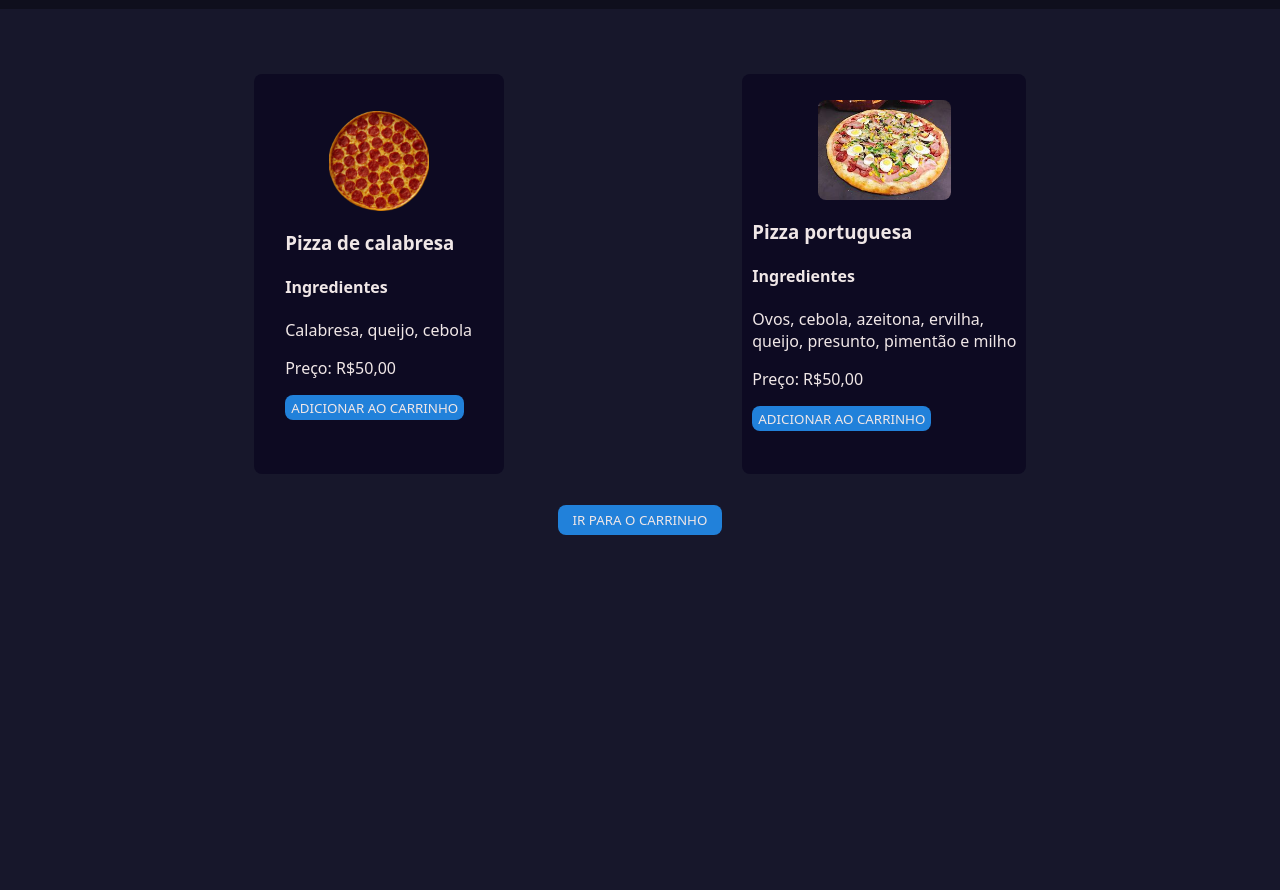
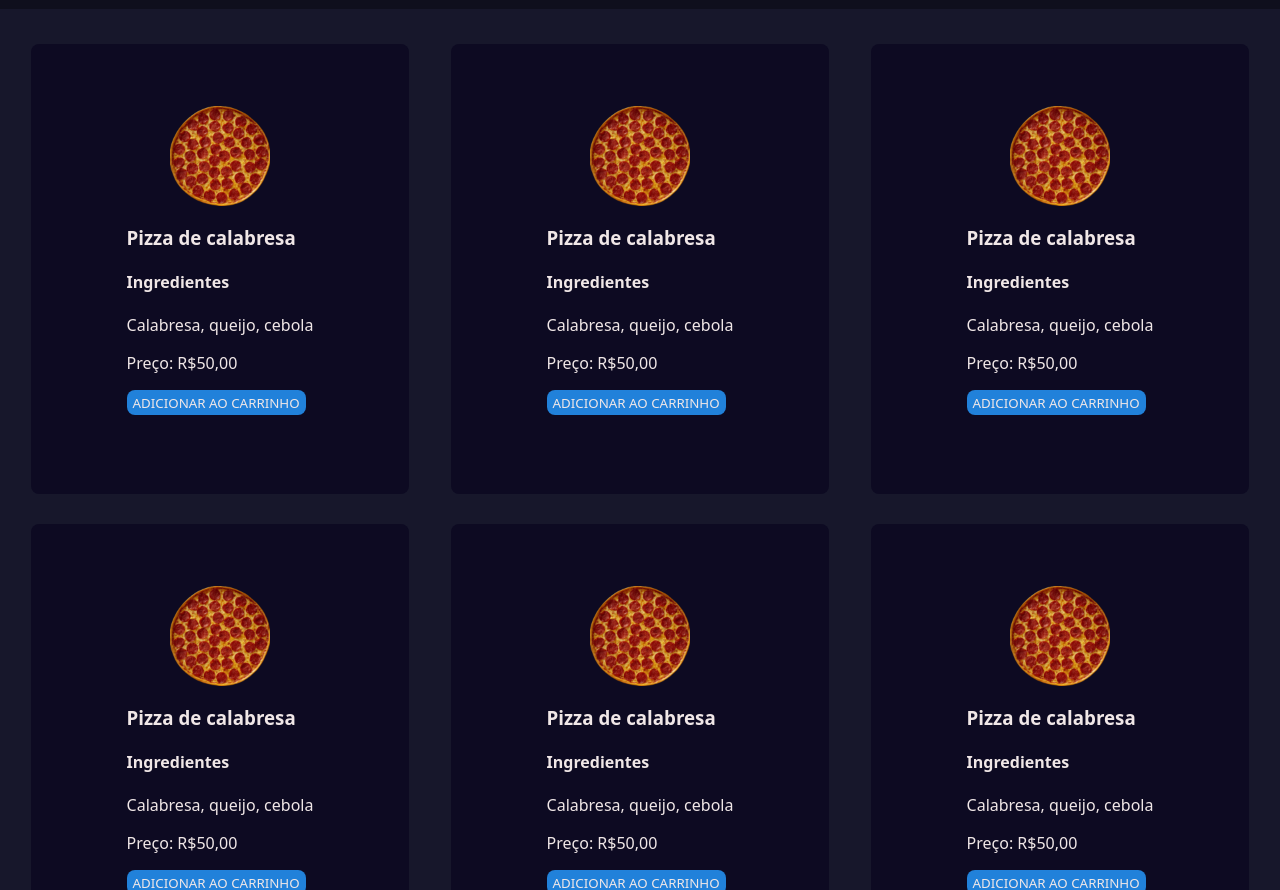
Before and after one commit to gustavofragadeveloper/Projeto-site-pizzaria, a plain HTML site: page Projeto_site_pizzaria/html/cardapio.html in a window 1280 px wide. Shown: the part 62-952 px from the top of the page. Before the commit the page ends 800 px from the top, so only its background shows below. Drawn offline with Linux system fonts and the light colour scheme.

Commit message:
Atualização display cardápio

```diff
--- a/Projeto_site_pizzaria/css/style-cardapio.css
+++ b/Projeto_site_pizzaria/css/style-cardapio.css
@@ -18,19 +18,19 @@ header{
     align-items: center;
     padding-right: 10px;
     padding-left: 10px;
-    margin-bottom: 50px;
 }
 
 .area-total {
-
-    padding: 15px;
-    display: flex;
-    justify-content: space-evenly;
+    margin: 20px 10px;
+    display: grid;
+    grid-template-columns: repeat(3, 1fr);
+    grid-template-rows: repeat(2, 1fr);
+    justify-items: center;
 }
 
-#area-pepperoni-pizza {
-    height: 400px;
-    width: 250px;
+.area-receita {
+    height: 450px;
+    width: 90%;
     color: #f0e7e7;
     background-color: rgb(13, 10, 34);
     display: flex;
@@ -38,6 +38,7 @@ header{
     align-items: center;
     flex-direction: column;
     border-radius: 8px;
+    margin: 15px;
 }
 #area-portuguesa-pizza{
     background-color: rgb(13, 10, 34);
@@ -70,7 +71,6 @@ header{
 
 .area-description {
     color: #f0e7e7;
-
 }
 
 #img-pizza-portuguesa {
@@ -110,4 +110,5 @@ header{
     display: flex;
     justify-content: center;
     align-items: center;
+    margin-bottom: 30px;
 }
--- a/Projeto_site_pizzaria/html/cardapio.html
+++ b/Projeto_site_pizzaria/html/cardapio.html
@@ -21,30 +21,82 @@
     </header>
 
     <section class="area-total">
-        <div id="area-pepperoni-pizza">
+        <div class="area-receita">
             <img src="../imagens/pepperoni_pizza.png" alt="image pepperoni pizza" id="img-pepperoni-pizza">
             <div class="area-description">
                 <h3>Pizza de calabresa</h3>
                 <h4>Ingredientes</h4>
                 <p>Calabresa, queijo, cebola</p>
                 <p>Preço: R$50,00</p>
-                <button type="button" id="pizza_calabresa" class="button-style"
+                <button type="button" class="button-style"
                     onclick="add_carrinho_pizza_calabresa()">Adicionar ao
                     carrinho</button>
                 <p id="result_pizza_calabresa"></p>
             </div>
         </div>
-        <div id="area-portuguesa-pizza">
-            <img src="../imagens/pizza-portuguesa.jpeg" alt="pizza portuguesa" id="img-pizza-portuguesa">
+        <div class="area-receita">
+            <img src="../imagens/pepperoni_pizza.png" alt="image pepperoni pizza" id="img-pepperoni-pizza">
             <div class="area-description">
-                <h3>Pizza portuguesa</h3>
+                <h3>Pizza de calabresa</h3>
                 <h4>Ingredientes</h4>
-                <p>Ovos, cebola, azeitona, ervilha, <br>queijo, presunto, pimentão e milho</p>
+                <p>Calabresa, queijo, cebola</p>
                 <p>Preço: R$50,00</p>
-                <button type="button" class="button-style" id="pizza_portuguesa"
-                    onclick="add_carrinho_pizza_portuguesa()">Adicionar ao
+                <button type="button"  class="button-style"
+                    onclick="add_carrinho_pizza_calabresa()">Adicionar ao
                     carrinho</button>
-                <p id="result_pizza_portuguesa"></p>
+                <p id="result_pizza_calabresa"></p>
+            </div>
+        </div>
+        <div class="area-receita">
+            <img src="../imagens/pepperoni_pizza.png" alt="image pepperoni pizza" id="img-pepperoni-pizza">
+            <div class="area-description">
+                <h3>Pizza de calabresa</h3>
+                <h4>Ingredientes</h4>
+                <p>Calabresa, queijo, cebola</p>
+                <p>Preço: R$50,00</p>
+                <button type="button"  class="button-style"
+                    onclick="add_carrinho_pizza_calabresa()">Adicionar ao
+                    carrinho</button>
+                <p id="result_pizza_calabresa"></p>
+            </div>
+        </div>
+        <div class="area-receita">
+            <img src="../imagens/pepperoni_pizza.png" alt="image pepperoni pizza" id="img-pepperoni-pizza">
+            <div class="area-description">
+                <h3>Pizza de calabresa</h3>
+                <h4>Ingredientes</h4>
+                <p>Calabresa, queijo, cebola</p>
+                <p>Preço: R$50,00</p>
+                <button type="button" class="button-style"
+                    onclick="add_carrinho_pizza_calabresa()">Adicionar ao
+                    carrinho</button>
+                <p id="result_pizza_calabresa"></p>
+            </div>
+        </div>
+        <div class="area-receita">
+            <img src="../imagens/pepperoni_pizza.png" alt="image pepperoni pizza" id="img-pepperoni-pizza">
+            <div class="area-description">
+                <h3>Pizza de calabresa</h3>
+                <h4>Ingredientes</h4>
+                <p>Calabresa, queijo, cebola</p>
+                <p>Preço: R$50,00</p>
+                <button type="button" class="button-style"
+                    onclick="add_carrinho_pizza_calabresa()">Adicionar ao
+                    carrinho</button>
+                <p id="result_pizza_calabresa"></p>
+            </div>
+        </div>
+        <div class="area-receita">
+            <img src="../imagens/pepperoni_pizza.png" alt="image pepperoni pizza" id="img-pepperoni-pizza">
+            <div class="area-description">
+                <h3>Pizza de calabresa</h3>
+                <h4>Ingredientes</h4>
+                <p>Calabresa, queijo, cebola</p>
+                <p>Preço: R$50,00</p>
+                <button type="button" class="button-style"
+                    onclick="add_carrinho_pizza_calabresa()">Adicionar ao
+                    carrinho</button>
+                <p id="result_pizza_calabresa"></p>
             </div>
         </div>
     </section>
```
